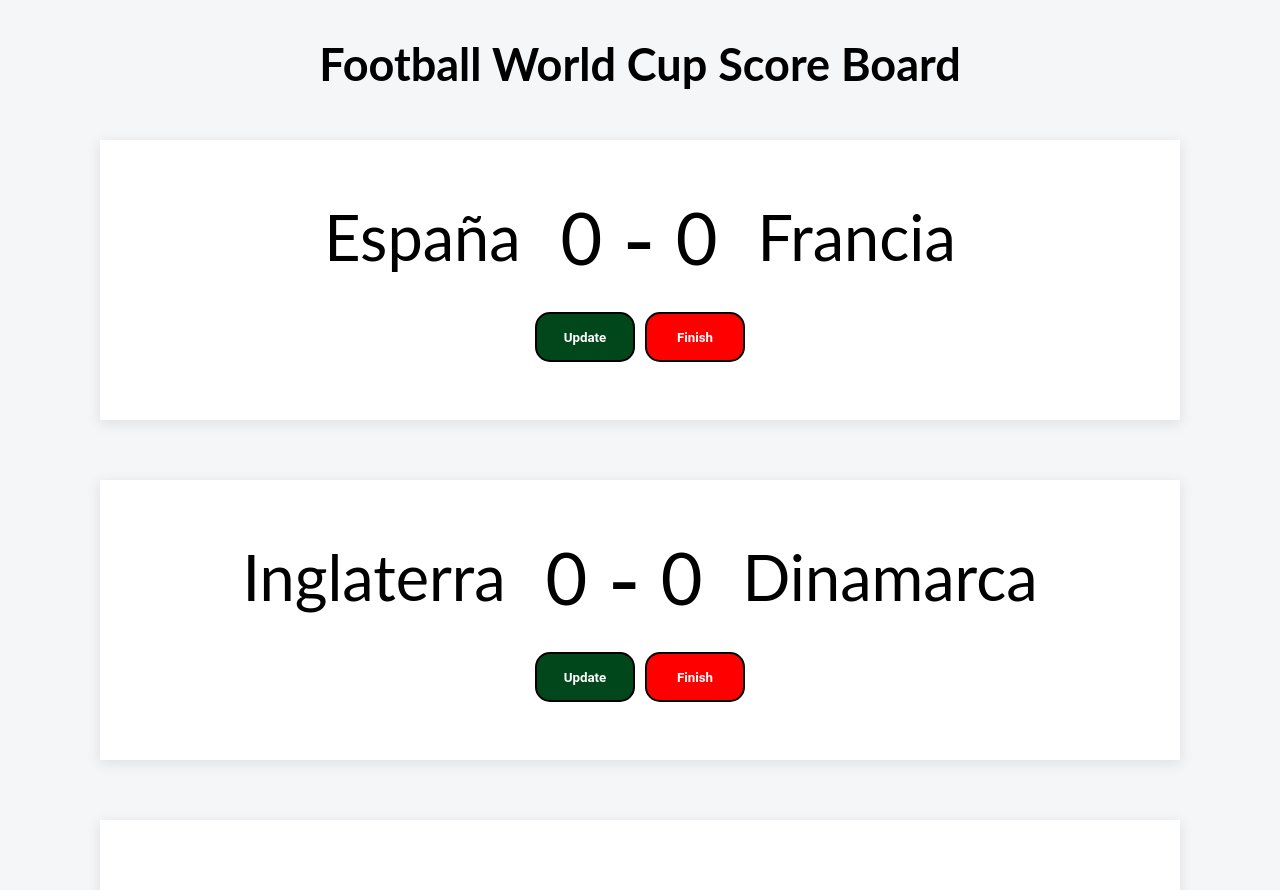
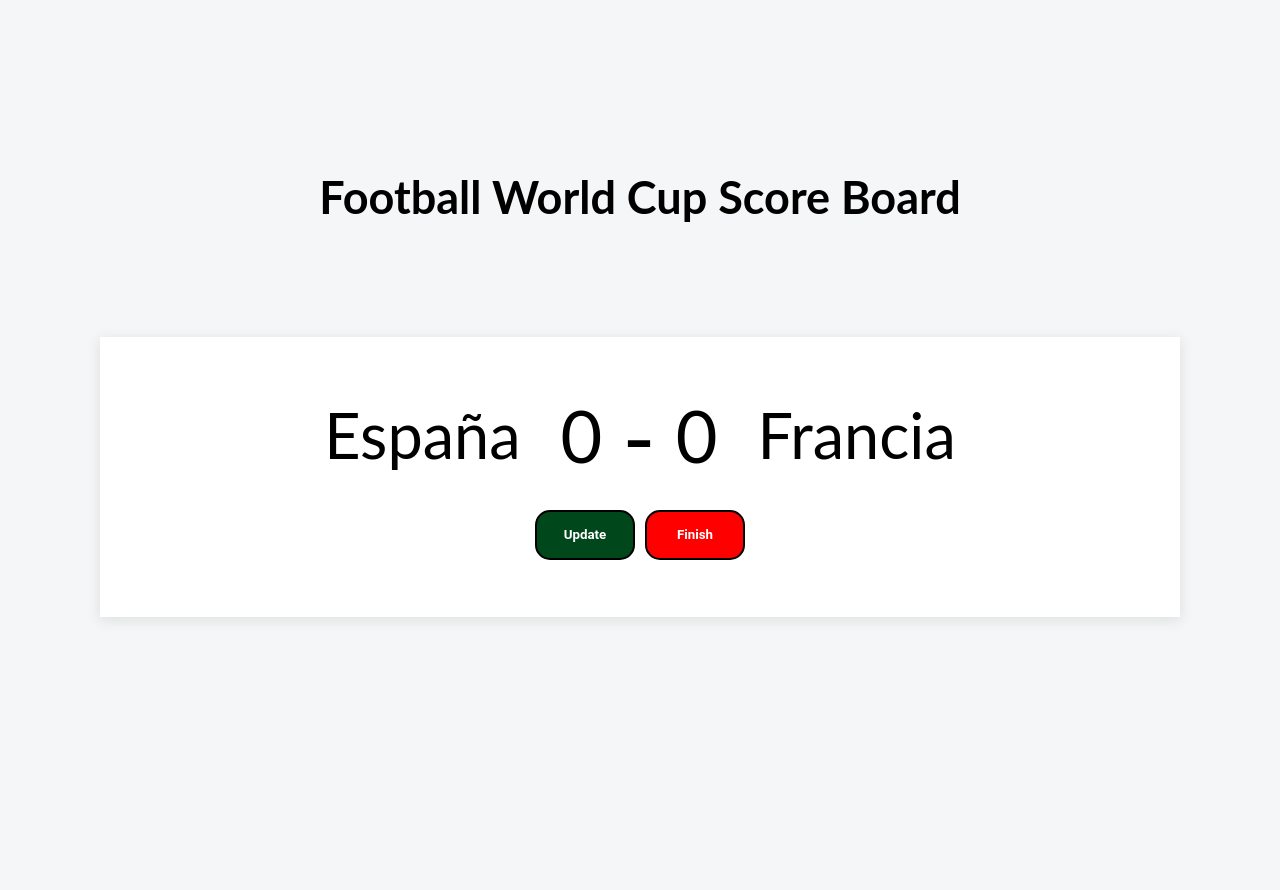
Before and after one commit to jave92/FootballWorldCupScoreBoard, a React (Create React App) app in the folder scoreboard/: page / in a window 1280 px wide. Shown: the top 890 px of the page. After the commit the page ends 800 px from the top, so only its background shows below. Built offline with nearby package versions, Linux system fonts and the light colour scheme.

Commit message:
Added "games" array to App.js state

```diff
--- a/scoreboard/src/App.js
+++ b/scoreboard/src/App.js
@@ -1,27 +1,31 @@
 import logo from './logo.svg';
 import './App.css';
 import Game from './components/Game'
+import { useState } from 'react';
 
 function App() {
+
+  const [games, setGames] = useState([
+    {
+      id: 1,
+      homename: "España",
+      homescore: 5,
+      awayname: "Francia",
+      awayscore: 0
+    }
+  ]);
+
   return (
     <div className="App">
       <div className='main-container'>
         <h1>Football World Cup Score Board</h1>
-        <Game
-          homename='España'
-          homescore='5'
-          awayname='Francia'
-          awayscore='2'/>
+        {games.map( (item, index) =>
           <Game
-          homename='Inglaterra'
-          homescore='3'
-          awayname='Dinamarca'
-          awayscore='0'/>
-          <Game
-          homename='Portugal'
-          homescore='3'
-          awayname='Italia'
-          awayscore='3'/>
+          homename={item.homename}
+          homescore={item.homescore}
+          awayname={item.awayname}
+          awayscore={item.awayscore}/>
+        )}
       </div>
     </div>
   );
```
